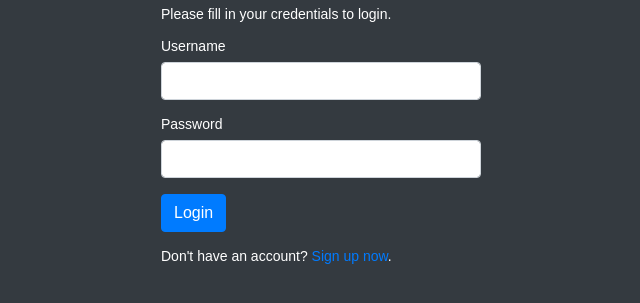
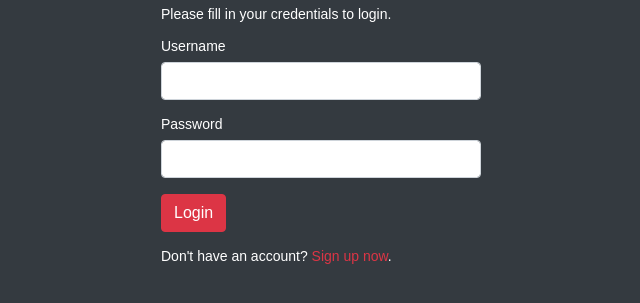
Before and after one commit to Meraz2837/Database-Movie-Project, a PHP site: page /login.php in a window 1280 px wide. Shown: the part 155-458 px from the top of the page, without its empty margins (319-959 px from the left). Run offline with PHP 8.4, Linux system fonts and the light colour scheme.

Commit message:
Update login.php

```diff
--- a/login.php
+++ b/login.php
@@ -126,9 +126,9 @@ if($_SERVER["REQUEST_METHOD"] == "POST"){
                 <span class="invalid-feedback"><?php echo $password_err; ?></span>
             </div>
             <div class="form-group">
-                <input type="submit" class="btn btn-primary" value="Login">
+                <input type="submit" class="btn btn-danger" value="Login">
             </div>
-            <p>Don't have an account? <a href="registration.php">Sign up now</a>.</p>
+            <p>Don't have an account? <a class="text-danger" href="registration.php">Sign up now</a>.</p>
         </form>
     </div>
 </body>
```
